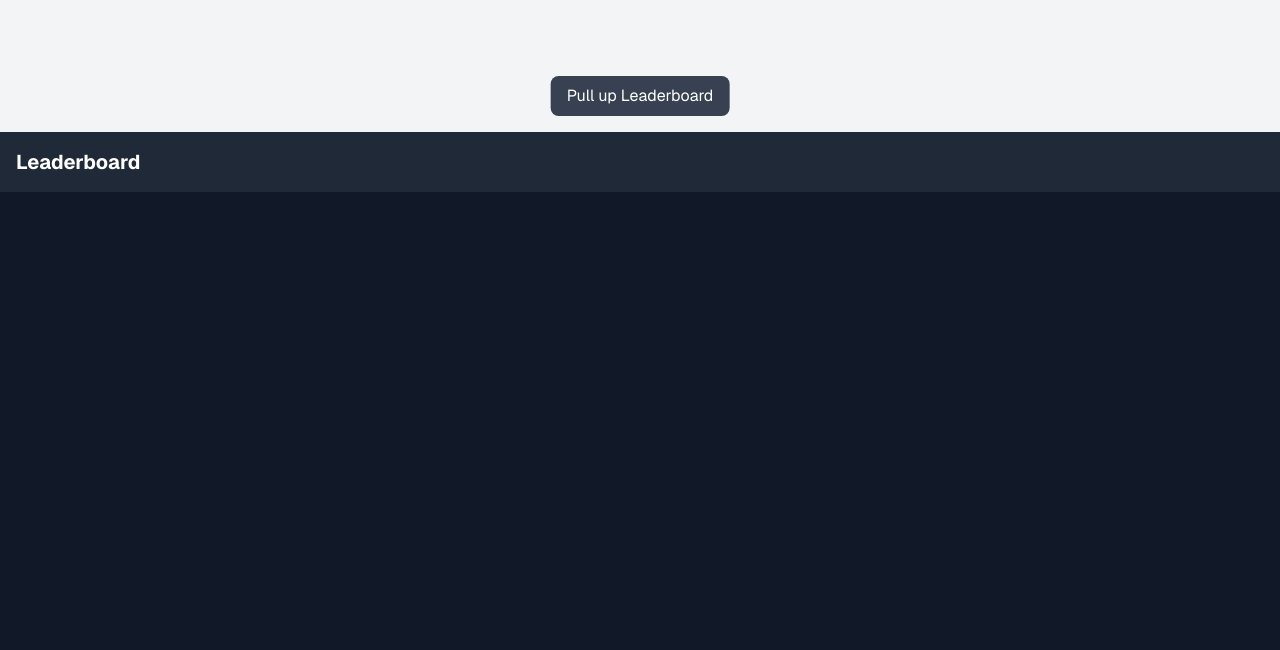
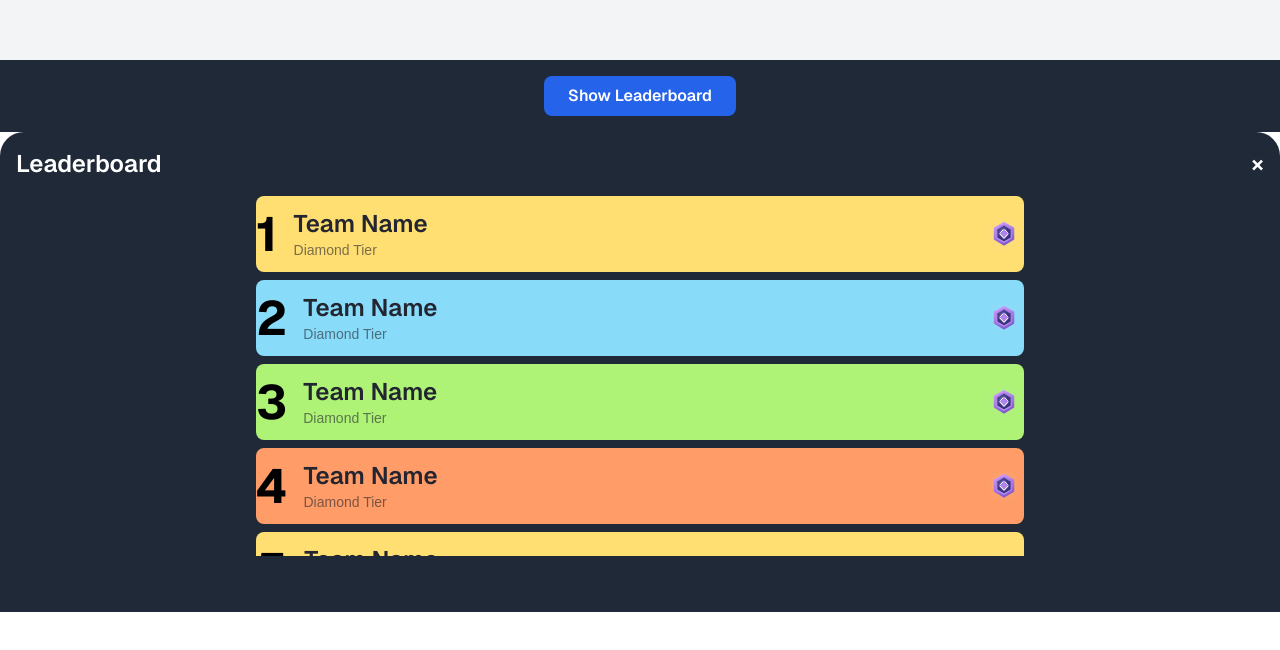
Before and after one commit to CodeChefVIT/clueminati-2.0-webapp, a Next.js app: page / in a window 1280 px wide. Shown: the part 668-1318 px from the top of the page. After the commit the page ends 800 px from the top, so only its background shows below. Built offline with nearby package versions, Linux system fonts and the light colour scheme.

Commit message:
final touches

```diff
--- a/src/app/leaderboard.tsx
+++ b/src/app/leaderboard.tsx
@@ -1,6 +1,5 @@
 "use client";
 import React, { FC } from "react";
-import { Drawer, DrawerContent, DrawerTrigger } from "@/components/ui/drawer";
 import { icons } from "./icons";
 
 interface Team {
@@ -24,53 +23,61 @@ const teams: Team[] = [
   { rank: 10, name: "Your Team Name", tier: "Silver Tier", color: "custom-blue", icon: "silver" },
 ];
 
-const Leaderboard: FC = () => {
+interface LeaderboardProps {
+  show: boolean;
+  toggleLeaderboard: () => void;
+}
+
+const Leaderboard: FC<LeaderboardProps> = ({ show, toggleLeaderboard }) => {
   return (
-    <div className="min-h-screen bg-gray-900 text-white">
-      <header className="flex items-center justify-between p-4 bg-gray-800">
-        <h1 className="text-xl font-bold">Leaderboard</h1>
-      </header>
+    <>{show && (<div className="fixed inset-0 z-40 bg-black bg-opacity-50" onClick={toggleLeaderboard}></div>)}
+      <div
+        className={`fixed bottom-0 left-0 w-full h-[60vh] bg-gray-800 z-50 transform transition-transform duration-500 ease-in-out ${
+          show ? "translate-y-0" : "translate-y-full"
+        } rounded-t-3xl`}>
 
-      <Drawer>
-        <DrawerTrigger asChild>
-          <button className="fixed bottom-4 left-1/2 transform -translate-x-1/2 bg-gray-700 text-white py-2 px-4 rounded-lg">
-            Pull up Leaderboard
+        <div className="flex justify-between items-center p-4">
+          <h2 className="text-2xl text-white font-semibold">Leaderboard</h2>
+          <button
+            onClick={toggleLeaderboard}
+            className="text-white text-2xl font-semibold">
+            &times;
           </button>
-        </DrawerTrigger>
-        <DrawerContent className="fixed bottom-0 left-0 w-full bg-gray-800 h-[60vh] rounded-t-3xl p-4 transition-transform duration-500">
-          <h2 className="text-center text-2xl text-white font-semibold mb-4">Leaderboard</h2>
-          <div className="px-4 sm:px-6 md:px-8 lg:px-10 max-h-[80%] overflow-y-auto">
+        </div>
+
+        <div className="px-4 sm:px-6 md:px-8 lg:px-10 max-h-[75%] overflow-y-auto">
           {teams.map((team) => (
-              <div
-                key={team.rank}
-                className={`flex items-center justify-between py-3 mb-2 rounded-lg ${team.color} max-w-3xl mx-auto`}
-              >
+            <div key={team.rank} className={`flex items-center justify-between py-3 mb-2 rounded-lg
+            ${team.color} max-w-3xl mx-auto`}>
+
               <div className="flex items-center">
-                  {/* Conditionally render icon for the 10th rank */}
                 {team.rank === 10 ? (
+
                  <img src={icons.chef} alt="chef" className="w-8 h-8 md:w-10 md:h-10 mr-4" />
                 ) : (
                   <span className="text-4xl font-bold text-black mr-4 md:text-5xl">{team.rank}</span>
                 )}
+
                 <div>
                   <div className="text-lg font-semibold text-poppins text-[#232530] md:text-2xl">
                     {team.name}
                   </div>
+
                   <div className="text-xs font-poppins text-[#232530] opacity-60 md:text-sm">
                     {team.tier}
                   </div>
                 </div>
               </div>
+
               <div className="text-3xl md:text-4xl">
-                  {/* Keep the silver icon for the 10th entry */}
                 <img src={icons[team.icon]} alt={team.icon} className="w-8 h-8 md:w-10 md:h-10" />
               </div>
+
             </div>
           ))}
         </div>
-        </DrawerContent>
-      </Drawer>
       </div>
+    </>
   );
 };
 
--- a/src/app/page.tsx
+++ b/src/app/page.tsx
@@ -1,12 +1,26 @@
+"use client";
+import { useState } from "react";
 import Leaderboard from "./leaderboard";
 import Blank from "./blank";
 
 export default function Home() {
+  const [showLeaderboard, setShowLeaderboard] = useState(false);
+
+  const toggleLeaderboard = () => {
+    setShowLeaderboard(!showLeaderboard);
+  };
+
   return (
     <main className="relative min-h-screen bg-gray-100">
-
       <Blank />
-      <Leaderboard />
+      <Leaderboard show={showLeaderboard} toggleLeaderboard={toggleLeaderboard} />
+      <div className="fixed bottom-0 w-full bg-gray-800 p-4 flex justify-center">
+        <button
+          onClick={toggleLeaderboard}
+          className="bg-blue-600 text-white font-semibold py-2 px-6 rounded-lg hover:bg-blue-700">
+          {showLeaderboard ? "Hide Leaderboard" : "Show Leaderboard"}
+        </button>
+      </div>
     </main>
   );
 }
```
Lines whose indentation alone changed are shown as unchanged.
